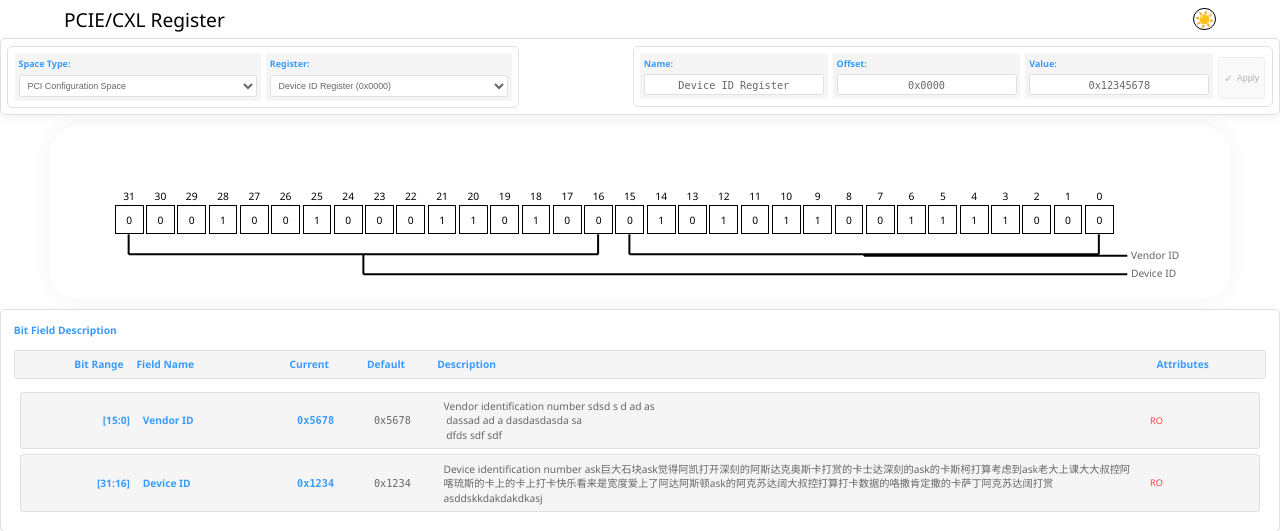
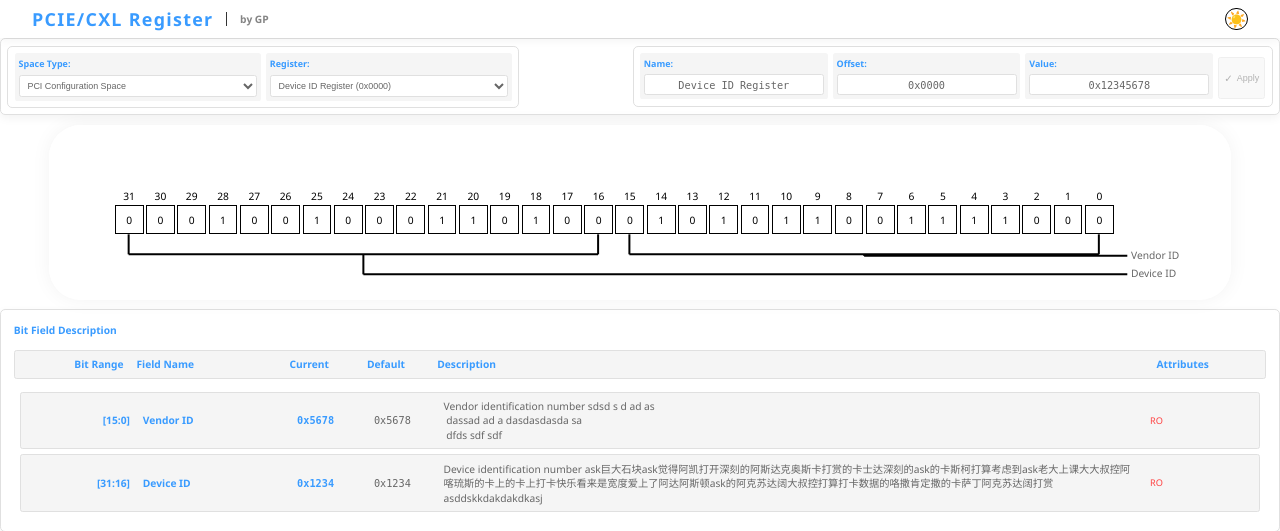
Before and after one commit to paperg/pcie_config_space_analysis, a Flask app: page / in a window 1280 px wide. Shown: the top 531 px of the page. Run offline with Flask 2, Linux system fonts and the light colour scheme.

Commit message:
style: enhance navigation bar layout and appearance in CSS, HTML, and LESS for improved usability and aesthetics

```diff
--- a/templates/index.css
+++ b/templates/index.css
@@ -45,15 +45,54 @@ img {
 .nav {
   width: 100%;
   height: 0.6rem;
-  font-size: 0.3rem;
+  font-size: 0.24rem;
   display: flex;
-  justify-content: space-between;
+  justify-content: flex-start;
   align-items: center;
-  padding: 0 1rem;
+  padding: 0 0.5rem;
   user-select: none;
+  background: rgba(255, 255, 255, 0.95);
+  backdrop-filter: blur(5px);
+  box-shadow: 0 2px 10px rgba(0, 0, 0, 0.05);
+  position: sticky;
+  top: 0;
+  z-index: 1000;
+}
+.nav .nav-title {
+  font-weight: 600;
+  color: #399bff;
+  display: flex;
+  align-items: center;
+  gap: 0.2rem;
+  margin-right: 1rem;
+}
+.nav .nav-title .title-text {
+  font-size: 0.28rem;
+  letter-spacing: 0.02rem;
+}
+.nav .nav-title .author-info {
+  font-size: 0.16rem;
+  color: #666666;
+  opacity: 0.8;
+  padding-left: 0.2rem;
+  border-left: 1px solid #000000;
+}
+.nav .nav-controls {
+  display: flex;
+  align-items: center;
+  gap: 0.3rem;
+  margin-left: auto;
 }
 body.dark-theme .nav {
-  border-color: #ffffff;
+  background: rgba(26, 26, 26, 0.95);
+  box-shadow: 0 2px 10px rgba(0, 0, 0, 0.2);
+}
+body.dark-theme .nav .nav-title {
+  color: #66b3ff;
+}
+body.dark-theme .nav .nav-title .author-info {
+  color: #999999;
+  border-left-color: #ffffff;
 }
 .theme-switch {
   display: flex;
--- a/templates/index.html
+++ b/templates/index.html
@@ -10,12 +10,17 @@
 
   <body>
     <div class="nav">
-      PCIE/CXL Register
-      <div class="theme-switch">
-        <button id="themeToggle" class="theme-toggle-btn">
-          <span class="light-icon">☀️</span>
-          <span class="dark-icon">🌙</span>
-        </button>
+      <div class="nav-title">
+        <span class="title-text">PCIE/CXL Register</span>
+        <span class="author-info">by GP</span>
+      </div>
+      <div class="nav-controls">
+        <div class="theme-switch">
+          <button id="themeToggle" class="theme-toggle-btn">
+            <span class="light-icon">☀️</span>
+            <span class="dark-icon">🌙</span>
+          </button>
+        </div>
       </div>
     </div>
     <!-- up box -->
--- a/templates/index.less
+++ b/templates/index.less
@@ -91,16 +91,60 @@ img {
 .nav {
     width: 100%;
     height: 0.6rem;
-    font-size: .3rem;
-    // border: @line-width solid @light-theme[border];
+    font-size: .24rem;
     display: flex;
-    justify-content: space-between;
+    justify-content: flex-start;
     align-items: center;
-    padding: 0 1rem;
+    padding: 0 0.5rem;
     user-select: none;
+    background: rgba(255, 255, 255, 0.95);
+    backdrop-filter: blur(5px);
+    box-shadow: 0 2px 10px rgba(0, 0, 0, 0.05);
+    position: sticky;
+    top: 0;
+    z-index: 1000;
+
+    .nav-title {
+        font-weight: 600;
+        color: @light-theme[primary];
+        display: flex;
+        align-items: center;
+        gap: 0.2rem;
+        margin-right: 1rem;
+
+        .title-text {
+            font-size: .28rem;
+            letter-spacing: 0.02rem;
+        }
+
+        .author-info {
+            font-size: .16rem;
+            color: @light-theme[secondary];
+            opacity: 0.8;
+            padding-left: 0.2rem;
+            border-left: 1px solid @light-theme[border];
+        }
+    }
+
+    .nav-controls {
+        display: flex;
+        align-items: center;
+        gap: 0.3rem;
+        margin-left: auto;
+    }
 
     body.dark-theme & {
-        border-color: @dark-theme[border];
+        background: rgba(26, 26, 26, 0.95);
+        box-shadow: 0 2px 10px rgba(0, 0, 0, 0.2);
+
+        .nav-title {
+            color: @dark-theme[primary];
+
+            .author-info {
+                color: @dark-theme[secondary];
+                border-left-color: @dark-theme[border];
+            }
+        }
     }
 }
 
```
